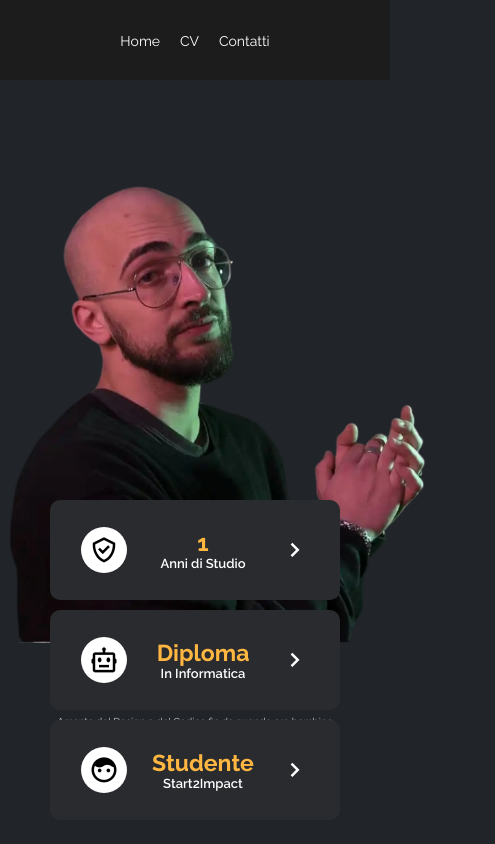
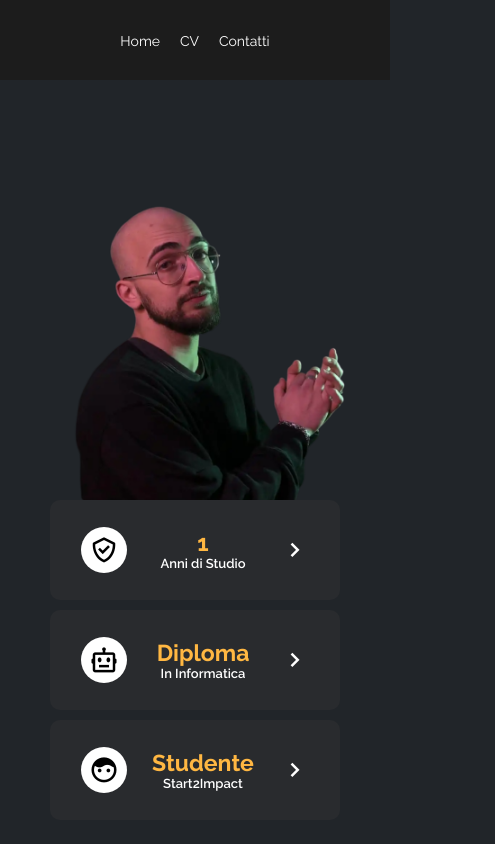
Before and after one commit to gianniklone/Progetto-Start2Impact, a plain HTML site: page index.html in a window 390 px wide. Shown: the top 844 px of the page, 495 px wide, since content can reach past the window. Drawn offline with nearby package versions, Linux system fonts and the light colour scheme.

Commit message:
Correzione media

```diff
--- a/scss/_media.scss
+++ b/scss/_media.scss
@@ -27,8 +27,9 @@
     footer {
         margin-top: 150px;
         .start {
-            width: 90%;
-            left: 5%;
+            display: flex;
+            justify-content: space-around;
+            align-items: center;
             top: -20%;
         }
         .cols {
@@ -94,10 +95,10 @@
             p.sotto-titolo {
                 font-size: 12px;
             }
-            .img{
+            img{
                 margin-top: 40px;
-                width: 150px;
-                height: 150px;
+                width: 350px;
+                height: 350px;
             }
 
         }
@@ -148,7 +149,9 @@
             p.sotto-titolo{
                 font-size: 10px;
             }
-
+            img {
+                width: 389px;
+            }
         }
 
 
```
Also changed, not shown: dist/css/main.css, 1 other file.
